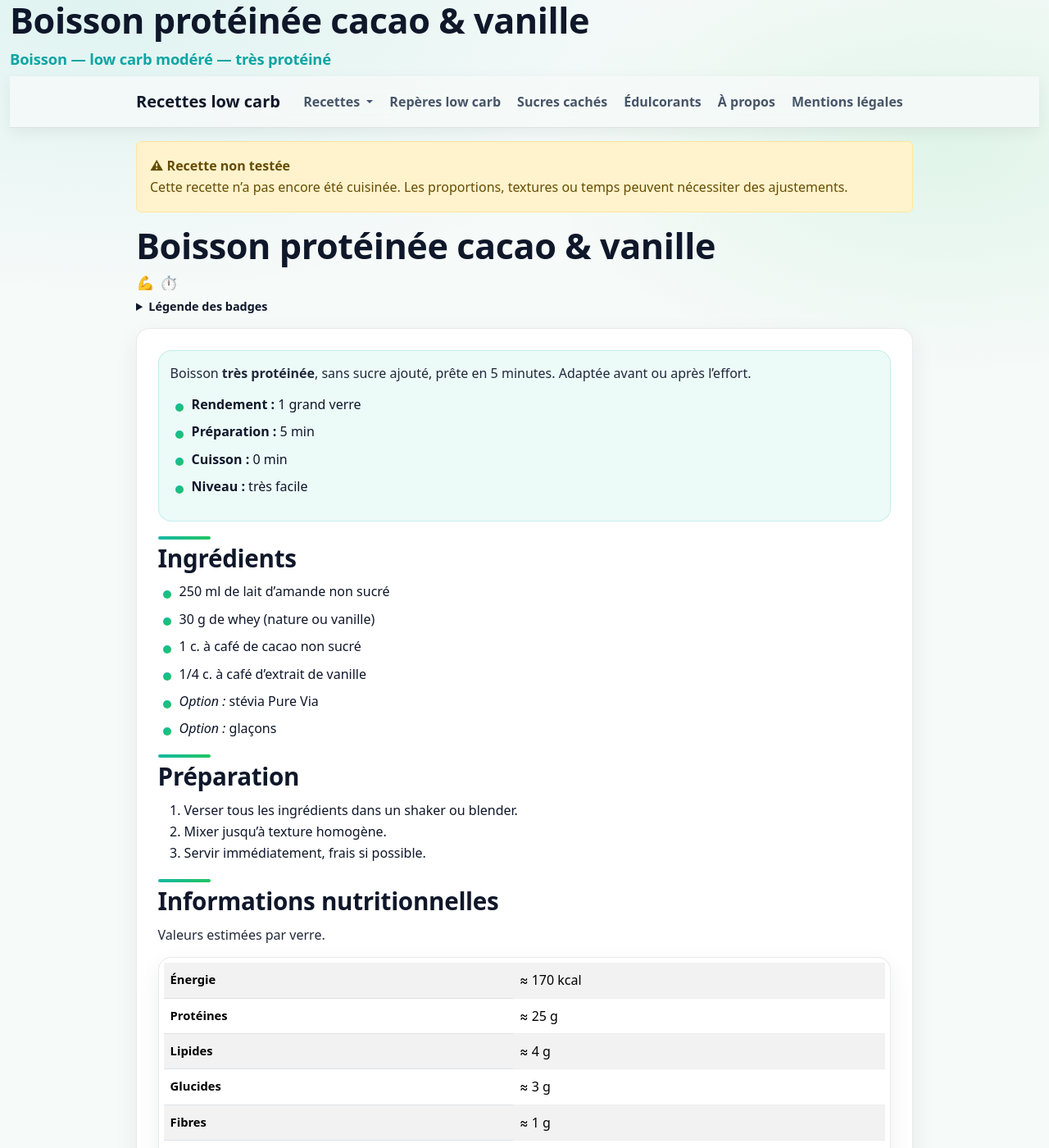
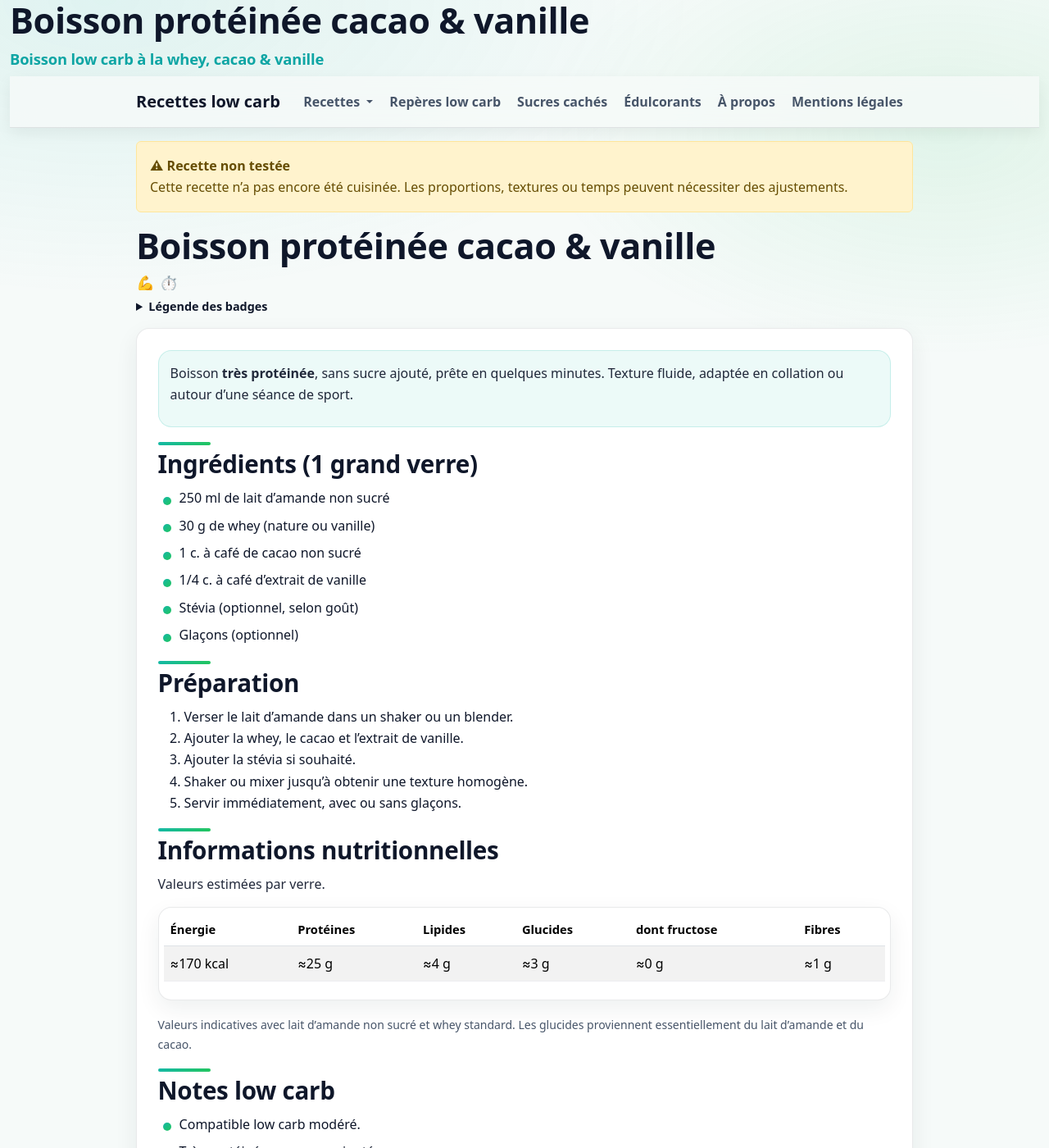
Before and after one commit to laurie-boissay/laurie-boissay.github.io, a Jekyll site: the page built from recettes/boisson-proteinee-cacao-et-vanille.html, in a window 1280 px wide and 1400 px high. Shown: the whole window at 82% size. Built offline with Jekyll 4.4.1, drawn with Linux system fonts in a browser that asks for light colours; some of the changed text lies outside the part shown.

Commit message:
Update boisson-proteinee-cacao-et-vanille.html

```diff
--- a/recettes/boisson-proteinee-cacao-et-vanille.html
+++ b/recettes/boisson-proteinee-cacao-et-vanille.html
@@ -1,9 +1,9 @@
 ---
 layout: recipe
 title: "Boisson protéinée cacao & vanille"
-description: "Boisson protéinée cacao–vanille à base de whey et lait d’amande. Boisson low carb modéré, rapide et très protéinée."
+description: "Boisson protéinée low carb modéré au cacao et à la vanille, à base de whey et de lait d’amande. Rapide, sans sucre ajouté."
 recipe_title: "Boisson protéinée cacao & vanille"
-recipe_subtitle: "Boisson — low carb modéré — très protéiné"
+recipe_subtitle: "Boisson low carb à la whey, cacao & vanille"
 recipe_group: "Boissons"
 recipe_sort: "boisson-proteinee-cacao-vanille"
 recipe_tested: false
@@ -17,83 +17,77 @@ extra_head: |
     "@context": "https://schema.org",
     "@type": "Recipe",
     "name": "Boisson protéinée cacao & vanille",
-    "description": "Boisson protéinée cacao–vanille, sans sucre, low carb modéré.",
+    "description": "Boisson protéinée low carb modéré au cacao et à la vanille, sans sucre ajouté.",
     "recipeYield": "1 grand verre",
     "prepTime": "PT5M",
     "cookTime": "PT0M",
     "totalTime": "PT5M",
-    "recipeCategory": "Boisson",
-    "keywords": "low carb, boisson proteinee, cacao, whey",
-    "author": { "@type": "Person", "name": "Laurie" },
-    "recipeIngredient": [
-      "250 ml de lait d’amande non sucré",
-      "30 g de whey nature ou vanille",
-      "1 c. à café de cacao non sucré",
-      "1/4 c. à café d’extrait de vanille",
-      "Option : stévia Pure Via (selon goût)",
-      "Option : glaçons"
-    ],
-    "recipeInstructions": [
-      { "@type": "HowToStep", "text": "Verser le lait d’amande dans un shaker ou blender." },
-      { "@type": "HowToStep", "text": "Ajouter la whey, le cacao et la vanille." },
-      { "@type": "HowToStep", "text": "Mixer ou shaker vigoureusement." },
-      { "@type": "HowToStep", "text": "Ajouter glaçons et ajuster l’édulcorant si souhaité." }
-    ]
+    "recipeCategory": "Boisson"
   }
   </script>
 ---
 
 <div class="recipe-lead">
   <p>
-    Boisson <strong>très protéinée</strong>, sans sucre ajouté, prête en 5 minutes.
-    Adaptée avant ou après l’effort.
+    Boisson <strong>très protéinée</strong>, sans sucre ajouté, prête en quelques minutes.
+    Texture fluide, adaptée en collation ou autour d’une séance de sport.
   </p>
-  <ul>
-    <li><strong>Rendement :</strong> 1 grand verre</li>
-    <li><strong>Préparation :</strong> 5 min</li>
-    <li><strong>Cuisson :</strong> 0 min</li>
-    <li><strong>Niveau :</strong> très facile</li>
-  </ul>
 </div>
 
-<h2>Ingrédients</h2>
+<h2>Ingrédients (1 grand verre)</h2>
 <ul>
   <li>250 ml de lait d’amande non sucré</li>
   <li>30 g de whey (nature ou vanille)</li>
   <li>1 c. à café de cacao non sucré</li>
   <li>1/4 c. à café d’extrait de vanille</li>
-  <li><em>Option :</em> stévia Pure Via</li>
-  <li><em>Option :</em> glaçons</li>
+  <li>Stévia (optionnel, selon goût)</li>
+  <li>Glaçons (optionnel)</li>
 </ul>
 
 <h2>Préparation</h2>
 <ol>
-  <li>Verser tous les ingrédients dans un shaker ou blender.</li>
-  <li>Mixer jusqu’à texture homogène.</li>
-  <li>Servir immédiatement, frais si possible.</li>
+  <li>Verser le lait d’amande dans un shaker ou un blender.</li>
+  <li>Ajouter la whey, le cacao et l’extrait de vanille.</li>
+  <li>Ajouter la stévia si souhaité.</li>
+  <li>Shaker ou mixer jusqu’à obtenir une texture homogène.</li>
+  <li>Servir immédiatement, avec ou sans glaçons.</li>
 </ol>
 
 <h2>Informations nutritionnelles</h2>
 <p>Valeurs estimées par verre.</p>
+
 <div class="table-responsive">
   <table class="table table-striped">
+    <thead>
+      <tr>
+        <th>Énergie</th>
+        <th>Protéines</th>
+        <th>Lipides</th>
+        <th>Glucides</th>
+        <th>dont fructose</th>
+        <th>Fibres</th>
+      </tr>
+    </thead>
     <tbody>
-      <tr><th scope="row">Énergie</th><td>≈ 170 kcal</td></tr>
-      <tr><th scope="row">Protéines</th><td>≈ 25 g</td></tr>
-      <tr><th scope="row">Lipides</th><td>≈ 4 g</td></tr>
-      <tr><th scope="row">Glucides</th><td>≈ 3 g</td></tr>
-      <tr><th scope="row">Fibres</th><td>≈ 1 g</td></tr>
-      <tr><th scope="row">Fructose</th><td>≈ 0 g</td></tr>
+      <tr>
+        <td>≈170 kcal</td>
+        <td>≈25 g</td>
+        <td>≈4 g</td>
+        <td>≈3 g</td>
+        <td>≈0 g</td>
+        <td>≈1 g</td>
+      </tr>
     </tbody>
   </table>
 </div>
+
 <p class="small text-muted">
-  Estimation avec lait d’amande non sucré et whey standard.
+  Valeurs indicatives avec lait d’amande non sucré et whey standard. Les glucides proviennent essentiellement du lait d’amande et du cacao.
 </p>
 
 <h2>Notes low carb</h2>
 <ul>
-  <li><strong>Compatible low carb modéré</strong>.</li>
-  <li><strong>Très protéiné</strong>, sans sucre ajouté.</li>
-  <li>Peut servir de <strong>boisson pré-effort</strong> légère.</li>
+  <li>Compatible low carb modéré.</li>
+  <li>Très protéiné, sans sucre ajouté.</li>
+  <li>Apport énergétique modéré : convient en collation ou autour de l’effort.</li>
 </ul>
```
